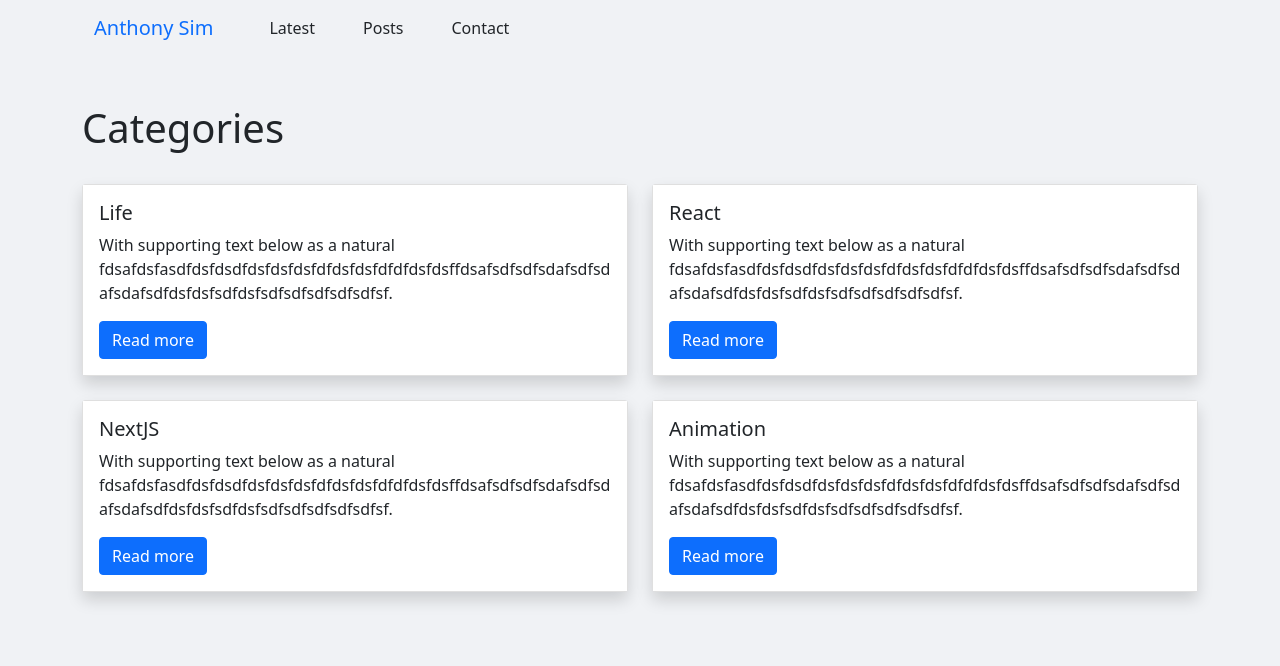
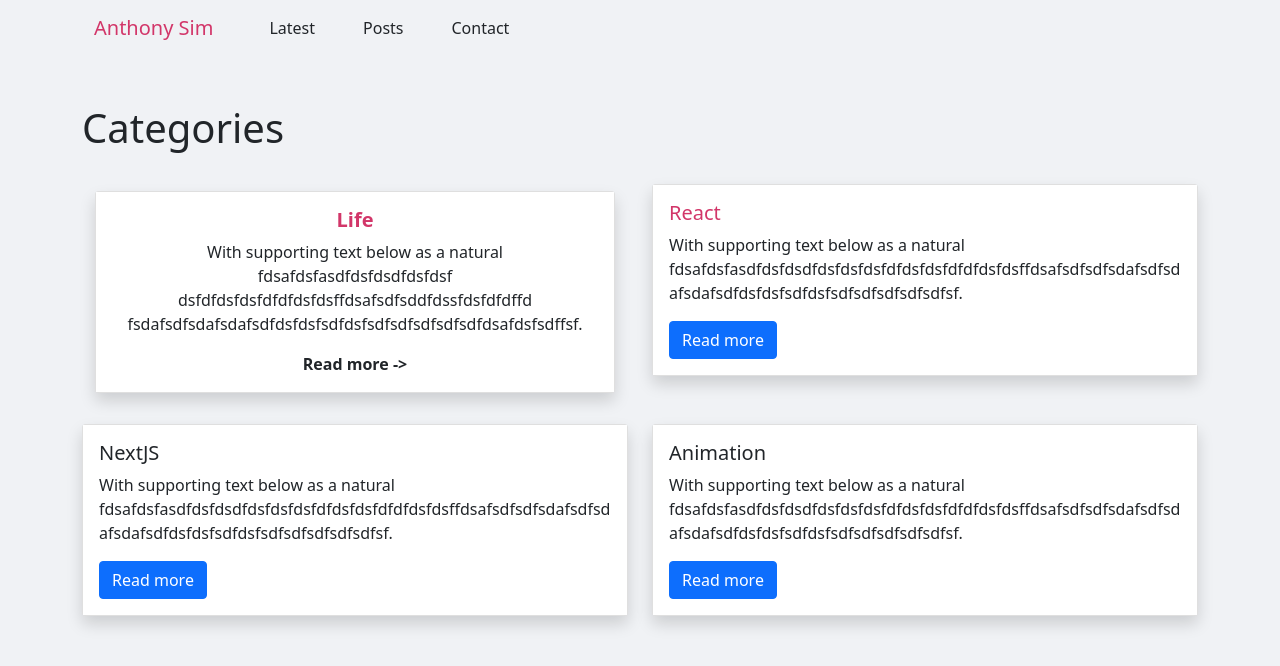
Before and after one commit to anthonysim/blog-app, a Next.js app: page /latest in a window 1280 px wide. Shown: the top 666 px of the page. Built offline with nearby package versions, Linux system fonts and the light colour scheme.

Commit message:
playing with colors

```diff
--- a/components/Card.js
+++ b/components/Card.js
@@ -2,7 +2,13 @@ import Link from 'next/link';
 
 
 export default function Card() {
-  const styleOptions = {
+  const titlebodyStyleOptions = {
+    color: '#d23669',
+    backgroundColor: 'white',
+    fontWeight: 'bold',
+  }
+
+  const bodyStyleOptions = {
     backgroundColor: 'white',
   }
 
@@ -12,12 +18,31 @@ export default function Card() {
       <br />
       <h1>Categories</h1>
       <div className="row" >
+
+        <div className="col-sm-6">
+          <br />
+          <Link href="/posts" >
+            <a className="btn">
+              <div className="card shadow">
+                <div className="card-body" style={bodyStyleOptions}>
+                  <h5 className="card-title" style={titlebodyStyleOptions}>Life</h5>
+                  <p className="card-text" style={bodyStyleOptions}>With supporting text below as a natural fdsafdsfasdfdsfdsdfdsfdsf
+                    dsfdfdsfdsfdfdfdsfdsffdsafsdfsddfdssfdsfdfdffd
+                    fsdafsdfsdafsdafsdfdsfdsfsdfdsfsdfsdfsdfsdfsdfdsafdsfsdffsf.</p>
+                  <strong className="bg-white">Read more -></strong>
+                </div>
+              </div>
+            </a>
+          </Link>
+        </div>
+
+
         <div className="col-sm-6">
           <br />
           <div className="card shadow">
-            <div className="card-body" style={styleOptions}>
-              <h5 className="card-title" style={styleOptions}>Life</h5>
-              <p className="card-text" style={styleOptions}>With supporting text below as a natural fdsafdsfasdfdsfdsdfdsfdsfdsfdfdsfdsfdfdfdsfdsffdsafsdfsdfsdafsdfsdafsdafsdfdsfdsfsdfdsfsdfsdfsdfsdfsdfsf.</p>
+            <div className="card-body" style={bodyStyleOptions}>
+              <h5 className="card-title" style={{ backgroundColor: 'white', color: '#d23669' }}>React</h5>
+              <p className="card-text" style={bodyStyleOptions}>With supporting text below as a natural fdsafdsfasdfdsfdsdfdsfdsfdsfdfdsfdsfdfdfdsfdsffdsafsdfsdfsdafsdfsdafsdafsdfdsfdsfsdfdsfsdfsdfsdfsdfsdfsf.</p>
               <Link href="/posts" >
                 <a className="btn btn-primary">Read more</a>
               </Link>
@@ -28,9 +53,9 @@ export default function Card() {
         <div className="col-sm-6">
           <br />
           <div className="card shadow">
-            <div className="card-body" style={styleOptions}>
-              <h5 className="card-title" style={styleOptions}>React</h5>
-              <p className="card-text" style={styleOptions}>With supporting text below as a natural fdsafdsfasdfdsfdsdfdsfdsfdsfdfdsfdsfdfdfdsfdsffdsafsdfsdfsdafsdfsdafsdafsdfdsfdsfsdfdsfsdfsdfsdfsdfsdfsf.</p>
+            <div className="card-body" style={bodyStyleOptions}>
+              <h5 className="card-title" style={bodyStyleOptions}>NextJS</h5>
+              <p className="card-text" style={bodyStyleOptions}>With supporting text below as a natural fdsafdsfasdfdsfdsdfdsfdsfdsfdfdsfdsfdfdfdsfdsffdsafsdfsdfsdafsdfsdafsdafsdfdsfdsfsdfdsfsdfsdfsdfsdfsdfsf.</p>
               <Link href="/posts" >
                 <a className="btn btn-primary">Read more</a>
               </Link>
@@ -41,22 +66,9 @@ export default function Card() {
         <div className="col-sm-6">
           <br />
           <div className="card shadow">
-            <div className="card-body" style={styleOptions}>
-              <h5 className="card-title" style={styleOptions}>NextJS</h5>
-              <p className="card-text" style={styleOptions}>With supporting text below as a natural fdsafdsfasdfdsfdsdfdsfdsfdsfdfdsfdsfdfdfdsfdsffdsafsdfsdfsdafsdfsdafsdafsdfdsfdsfsdfdsfsdfsdfsdfsdfsdfsf.</p>
-              <Link href="/posts" >
-                <a className="btn btn-primary">Read more</a>
-              </Link>
-            </div>
-          </div>
-        </div>
-
-        <div className="col-sm-6">
-          <br />
-          <div className="card shadow">
-            <div className="card-body" style={styleOptions}>
-              <h5 className="card-title" style={styleOptions}>Animation</h5>
-              <p className="card-text" style={styleOptions}>With supporting text below as a natural fdsafdsfasdfdsfdsdfdsfdsfdsfdfdsfdsfdfdfdsfdsffdsafsdfsdfsdafsdfsdafsdafsdfdsfdsfsdfdsfsdfsdfsdfsdfsdfsf.</p>
+            <div className="card-body" style={bodyStyleOptions}>
+              <h5 className="card-title" style={bodyStyleOptions}>Animation</h5>
+              <p className="card-text" style={bodyStyleOptions}>With supporting text below as a natural fdsafdsfasdfdsfdsdfdsfdsfdsfdfdsfdsfdfdfdsfdsffdsafsdfsdfsdafsdfsdafsdafsdfdsfdsfsdfdsfsdfsdfsdfsdfsdfsf.</p>
               <Link href="/posts" >
                 <a className="btn btn-primary">Read more</a>
               </Link>
--- a/components/Navbar.js
+++ b/components/Navbar.js
@@ -2,11 +2,15 @@ import Link from 'next/link';
 
 
 export default function Navbar() {
+  const styleOptions = {
+    color: '#d23669'
+  }
+
   return (
     <nav className="navbar navbar-expand-lg">
       <div className="container-fluid">
         <Link href="/">
-          <a className="navbar-brand">Anthony Sim</a>
+          <a className="navbar-brand" style={styleOptions}>Anthony Sim</a>
         </Link>
         <div className="collapse navbar-collapse" id="navbarSupportedContent">
           <ul className="navbar-nav me-auto mb-2 mb-lg-0 navbar-right">
```
Also changed, not shown: pages/posts/about.mdx (+1 -6 lines).
